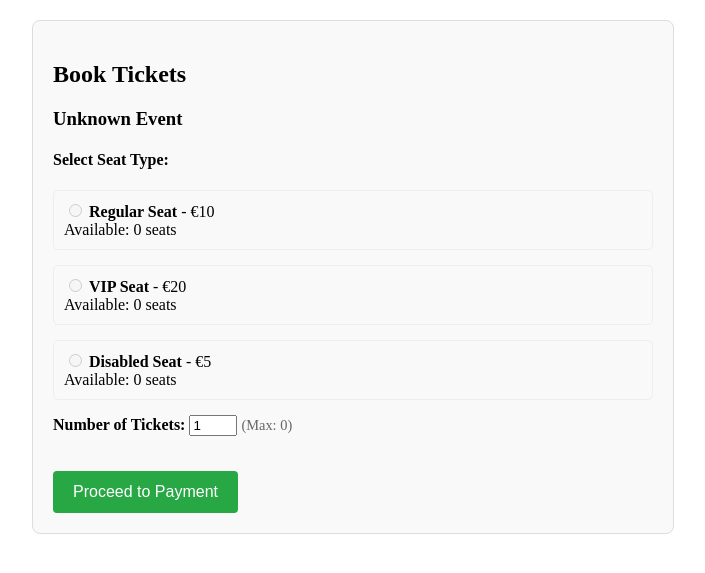
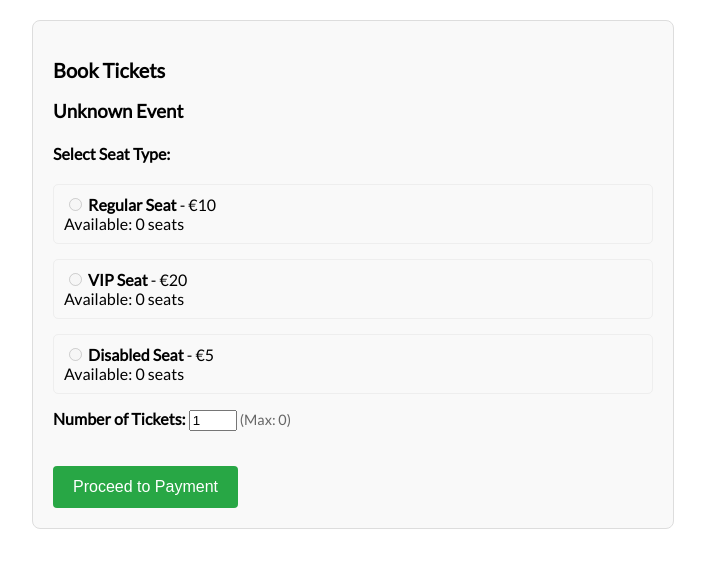
Before and after one commit to AlexandraCoffman/TicketingFinalProject, a Flask app: page /pay in a window 1280 px wide. Shown: the top 573 px of the page, without its empty margins (287-992 px from the left). Run offline with Flask 3, Linux system fonts and the light colour scheme; the visitor is signed in with stand-in values (Sample User, id 1); data that the repository does not hold is empty.

Commit message:
Update pay.html

```diff
--- a/templates/pay.html
+++ b/templates/pay.html
@@ -1,9 +1,15 @@
 <!DOCTYPE html>
 <html lang="en">
 <head>
+
+    <link href="https://fonts.googleapis.com/css2?family=Bebas+Neue&display=swap" rel="stylesheet">
+    <link href="https://fonts.googleapis.com/css2?family=Lato&display=swap" rel="stylesheet">
+
     <meta charset="UTF-8">
     <meta name="viewport" content="width=device-width, initial-scale=1.0">
     <title>HarmonyTickets - Checkout</title>
+
+    <link rel="stylesheet" href="{{ url_for('static', filename='pay-profile.css') }}">
     <style>
         .payment-container {
             max-width: 600px;
```
